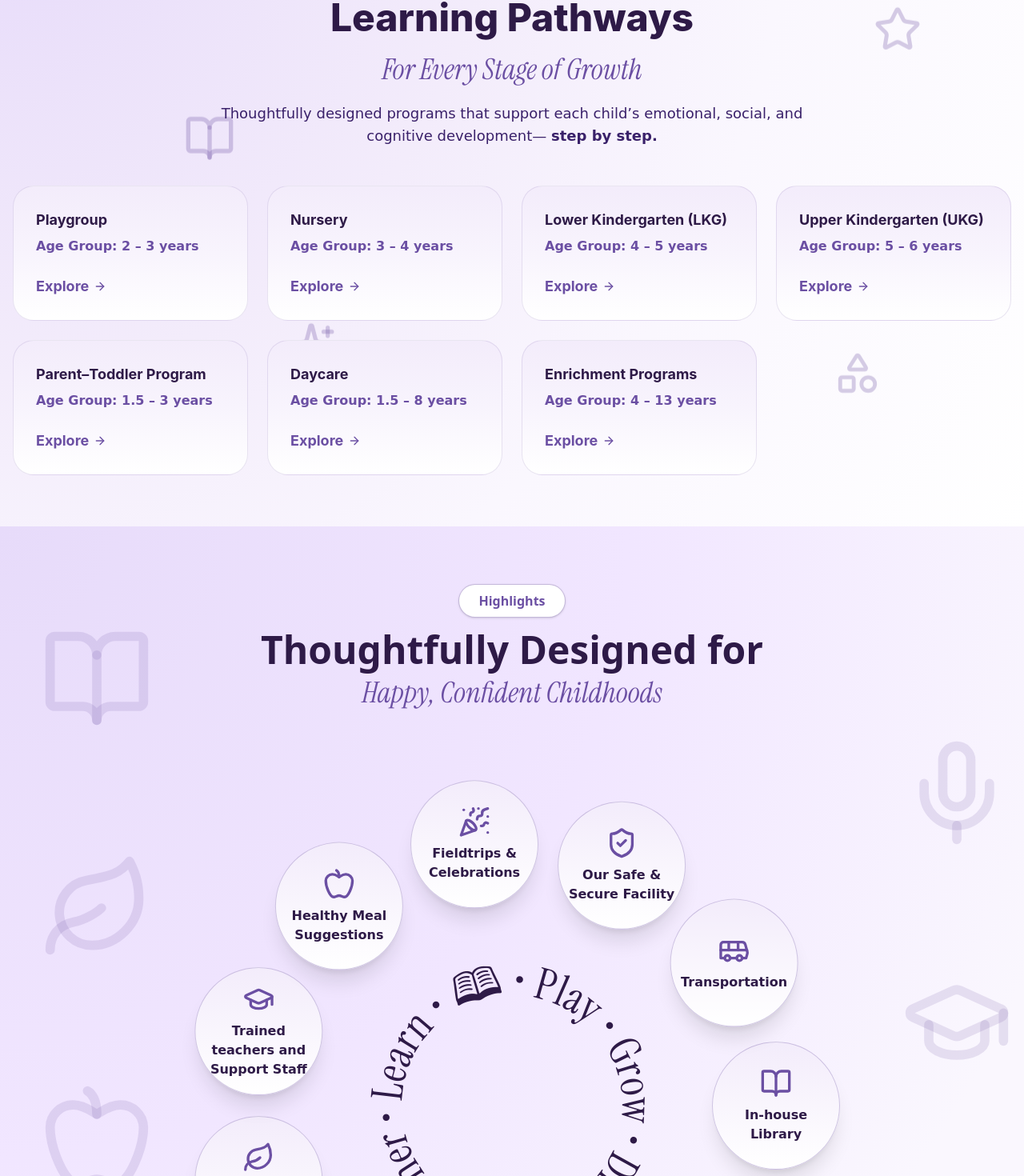
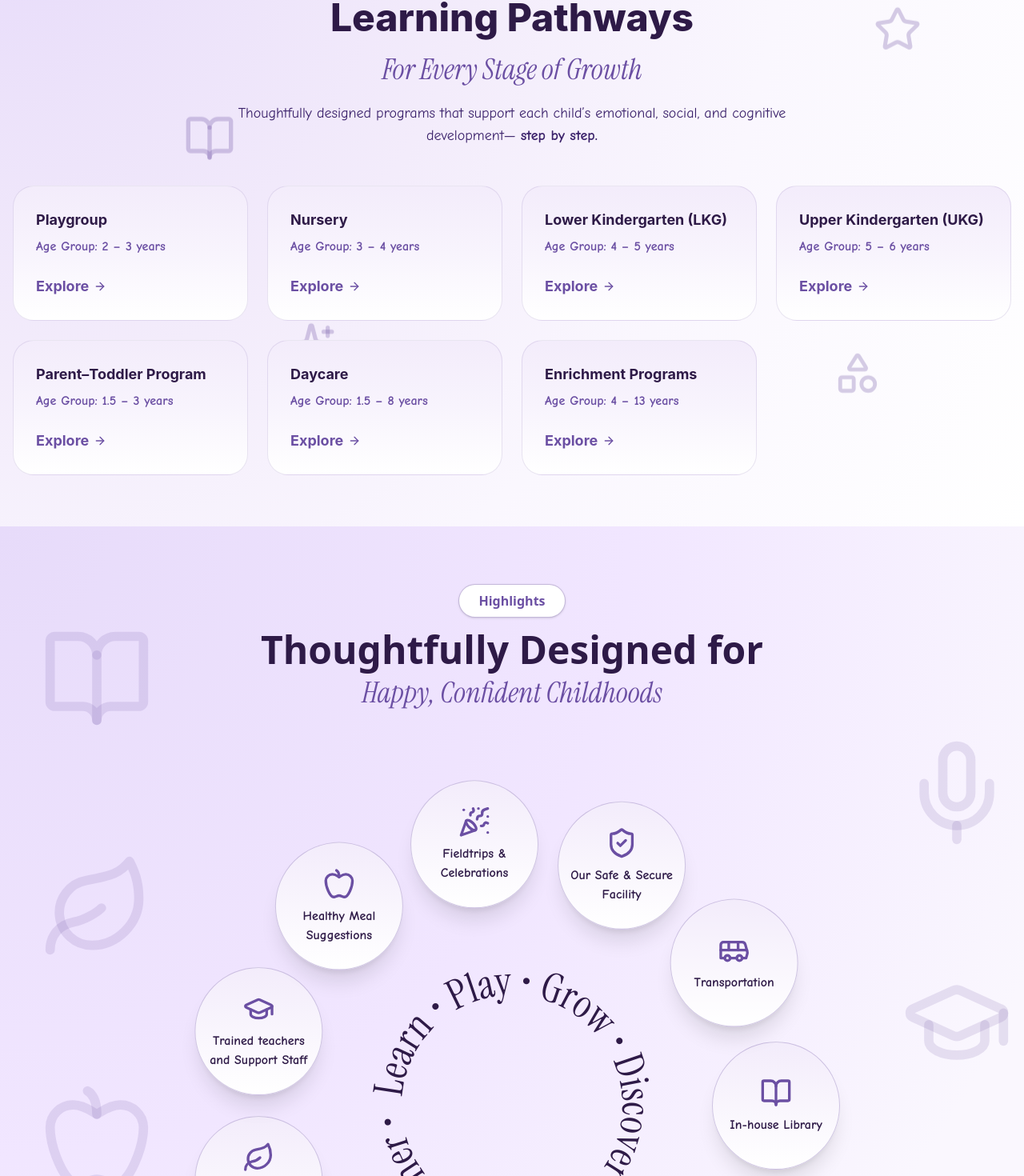
Before and after one commit to dfordivyansh/vediquepreschool, a React (Vite) app: page / in a window 1280 px wide. Shown: the part 1992-3462 px from the top of the page at 80% size. Built offline with nearby package versions, Linux system fonts and the light colour scheme; the HTML template or start-up script is replaced by a standard one; a web font is replaced by a local one.

Commit message:
first commit

```diff
--- a/src/components/Highlights.jsx
+++ b/src/components/Highlights.jsx
@@ -17,6 +17,18 @@ import {
 } from "lucide-react";
 
 /* ================= IMPORTANT TERMS ================= */
+const FontLoader = () => (
+  <>
+    <link
+      rel="stylesheet"
+      href="https://fonts.googleapis.com/css2?family=Instrument+Serif:ital@1&display=swap"
+    />
+    <link
+      rel="stylesheet"
+      href="https://fonts.googleapis.com/css2?family=Comic+Neue:wght@400;700&family=Nunito:wght@400;600&display=swap"
+    />
+  </>
+);
 
 const importantTerms = [
   "Vedique",
@@ -128,8 +140,6 @@ const highlights = [
   },
 ];
 
-
-
 /* ================= UTILS ================= */
 
 const applyBold = (text) => {
@@ -183,6 +193,8 @@ const Highlights = () => {
         background:
           "radial-gradient(circle at top left, #E7DBFA 0%, #F1E6FF 45%, #FAF7FE 80%)",
       }}>
+      <FontLoader />
+
       {/* ===== BACKGROUND ICONS ===== */}
       {[BookOpen, Mic, Leaf, GraduationCap, Apple, ShieldCheck].map(
         (Icon, i) => (
@@ -195,9 +207,8 @@ const Highlights = () => {
             }}
             size={window.innerWidth < 768 ? 70 : 140}
           />
-  )
+        ),
       )}
-
 
       {/* ===== HEADER ===== */}
       <div className="text-center max-w-4xl mx-auto mb-24">
@@ -234,11 +245,11 @@ const Highlights = () => {
 
           <text
             fill="#2E1A47"
-            fontSize="35"
+            fontSize="33"
             fontFamily="Instrument Serif, serif"
             textAnchor="middle">
             <textPath href="#circleText" startOffset="50%">
-              Learn • 🕮 • Play • Grow • Discover • Together •
+                Learn • Play • Grow • Discover • Shine • Together •
             </textPath>
           </text>
         </svg>
@@ -263,7 +274,10 @@ const Highlights = () => {
                 className="w-40 h-40 rounded-full bg-gradient-to-b from-[#F3ECFB] to-white
                 border border-[#6B4FA3]/30 shadow-xl flex flex-col items-center justify-center
                 text-center cursor-pointer transition-transform duration-300 hover:scale-110"
-                style={{ fontFamily: "Comic Sans MS, cursive" }}>
+                style={{
+                  fontFamily: "'Comic Neue', 'Nunito', sans-serif",
+                  fontStyle: "normal",
+                }}>
                 <Icon size={40} className="text-[#6B4FA3]" />
                 <p className="mt-2 text-base font-bold text-[#2E1A47] px-3">
                   {item.title}
@@ -287,11 +301,11 @@ const Highlights = () => {
             </defs>
             <text
               fill="#2E1A47"
-              fontSize="35"
+              fontSize="33"
               fontFamily="Instrument Serif, serif"
               textAnchor="middle">
               <textPath href="#circleTextMobile" startOffset="50%">
-                Learn • 🕮 • Play • Grow • Discover • Together •
+                Learn • Play • Grow • Discover • Shine • Together •
               </textPath>
             </text>
           </svg>
@@ -322,7 +336,10 @@ const Highlights = () => {
                 border border-[#6B4FA3]/25 shadow-lg flex flex-col items-center justify-center
                 text-center cursor-pointer transition-transform duration-300
                 active:scale-95 hover:scale-105"
-                      style={{ fontFamily: "Comic Sans MS, cursive" }}>
+                      style={{
+                        fontFamily: "'Comic Neue', 'Nunito', sans-serif",
+                        fontStyle: "normal",
+                      }}>
                       <Icon size={36} className="text-[#6B4FA3]" />
                       <p className="mt-2 text-[18px] font-bold text-[#2E1A47] px-3">
                         {item.title}
@@ -419,7 +436,10 @@ const Highlights = () => {
 
             <div
               className="space-y-4 text-[#3A216A] text-xl"
-              style={{ fontFamily: "Comic Sans MS, cursive" }}
+              style={{
+                fontFamily: "'Comic Neue', 'Nunito', sans-serif",
+                fontStyle: "normal",
+              }}
               dangerouslySetInnerHTML={{
                 __html: highlights[active].text
                   .map((p) => `<p>${applyBold(p)}</p>`)
--- a/src/components/OurPrograms.jsx
+++ b/src/components/OurPrograms.jsx
@@ -3,21 +3,43 @@ import { ArrowRight, Sparkles, Star, BookOpen, Shapes } from "lucide-react";
 
 /* External font */
 const FontLoader = () => (
-  <link
-    rel="stylesheet"
-    href="https://fonts.googleapis.com/css2?family=Instrument+Serif:ital@1&display=swap"
-  />
+  <>
+    <link
+      rel="stylesheet"
+      href="https://fonts.googleapis.com/css2?family=Instrument+Serif:ital@1&display=swap"
+    />
+    <link
+      rel="stylesheet"
+      href="https://fonts.googleapis.com/css2?family=Comic+Neue:wght@400;700&family=Nunito:wght@400;600&display=swap"
+    />
+  </>
 );
 
 /* Program Data */
 const programs = [
   { title: "Playgroup", age: "2 – 3 years", link: "/programs/playgroup" },
   { title: "Nursery", age: "3 – 4 years", link: "/programs/nursery" },
-  { title: "Lower Kindergarten (LKG)", age: "4 – 5 years", link: "/programs/lkg" },
-  { title: "Upper Kindergarten (UKG)", age: "5 – 6 years", link: "/programs/ukg" },
-  { title: "Parent–Toddler Program", age: "1.5 – 3 years", link: "/programs/parent-toddler" },
+  {
+    title: "Lower Kindergarten (LKG)",
+    age: "4 – 5 years",
+    link: "/programs/lkg",
+  },
+  {
+    title: "Upper Kindergarten (UKG)",
+    age: "5 – 6 years",
+    link: "/programs/ukg",
+  },
+  {
+    title: "Parent–Toddler Program",
+    age: "1.5 – 3 years",
+    link: "/programs/parent-toddler",
+  },
   { title: "Daycare", age: "1.5 – 8 years", link: "/programs/daycare" },
-  { title: "Enrichment Programs", age: "4 – 13 years", link: "/programs/enrichment" },
+  {
+    title: "Enrichment Programs",
+    age: "4 – 13 years",
+    link: "/programs/enrichment",
+  },
 ];
 
 const OurPrograms = () => {
@@ -32,7 +54,7 @@ const OurPrograms = () => {
           observer.disconnect();
         }
       },
-      { threshold: 0.15 }
+      { threshold: 0.15 },
     );
 
     if (sectionRef.current) observer.observe(sectionRef.current);
@@ -99,40 +121,62 @@ const OurPrograms = () => {
             "radial-gradient(circle at top left, #E7DBFA 0%, #F3ECFB 40%, #FAF7FE 65%, #FFFFFF 100%)",
           fontFamily: "Inter, sans-serif",
           overflow: "hidden",
-        }}
-      >
+        }}>
         {/* ===== Background Icons ===== */}
-        <Sparkles size={70} className="bg-icon" style={{ top: "8%", left: "6%" }} />
-        <Star size={60} className="bg-icon" style={{ top: "18%", right: "10%" }} />
-        <BookOpen size={64} className="bg-icon" style={{ top: "35%", left: "18%" }} />
-        <Shapes size={58} className="bg-icon" style={{ bottom: "20%", right: "14%" }} />
-        <Sparkles size={62} className="bg-icon" style={{ bottom: "24%", left: "28%" }} />
+        <Sparkles
+          size={70}
+          className="bg-icon"
+          style={{ top: "8%", left: "6%" }}
+        />
+        <Star
+          size={60}
+          className="bg-icon"
+          style={{ top: "18%", right: "10%" }}
+        />
+        <BookOpen
+          size={64}
+          className="bg-icon"
+          style={{ top: "35%", left: "18%" }}
+        />
+        <Shapes
+          size={58}
+          className="bg-icon"
+          style={{ bottom: "20%", right: "14%" }}
+        />
+        <Sparkles
+          size={62}
+          className="bg-icon"
+          style={{ bottom: "24%", left: "28%" }}
+        />
 
         <div className="max-w-7xl mx-auto relative z-10">
-
           {/* Header */}
-          <div className={`text-center mb-12 fade-soft ${visible ? "show" : ""}`}>
-            <p className="inline-block mb-4 px-6 py-2 rounded-full text-base font-bold
+          <div
+            className={`text-center mb-12 fade-soft ${visible ? "show" : ""}`}>
+            <p
+              className="inline-block mb-4 px-6 py-2 rounded-full text-base font-bold
               border border-[#6B4FA3]/40 text-[#6B4FA3] bg-white shadow-sm">
               Our Programs
             </p>
 
-            <h2 className="text-[#2E1A47] text-3xl sm:text-4xl md:text-5xl
+            <h2
+              className="text-[#2E1A47] text-3xl sm:text-4xl md:text-5xl
               font-extrabold leading-tight mb-4">
               Learning Pathways
               <br />
               <span
                 className="font-light italic text-2xl sm:text-3xl md:text-4xl text-[#6B4FA3]"
-                style={{ fontFamily: "'Instrument Serif', serif" }}
-              >
+                style={{ fontFamily: "'Instrument Serif', serif" }}>
                 For Every Stage of Growth
               </span>
             </h2>
 
             <p
               className="text-[#3A216A] max-w-3xl mx-auto text-base sm:text-lg"
-              style={{ fontFamily: "'Comic Sans MS', cursive" }}
-            >
+              style={{
+                fontFamily: "'Comic Neue', 'Nunito', sans-serif",
+                fontStyle: "normal",
+              }}>
               Thoughtfully designed programs that support each child’s
               emotional, social, and cognitive development— <b>step by step.</b>
             </p>
@@ -141,8 +185,7 @@ const OurPrograms = () => {
           {/* Programs Grid */}
           <div
             className={`grid grid-cols-1 sm:grid-cols-2 lg:grid-cols-4
-            gap-6 fade-soft ${visible ? "show" : ""}`}
-          >
+            gap-6 fade-soft ${visible ? "show" : ""}`}>
             {programs.map((program, index) => (
               <a
                 key={index}
@@ -152,17 +195,18 @@ const OurPrograms = () => {
                 border border-[#6B4FA3]/15
                 transition-all duration-300
                 hover:shadow-xl hover:-translate-y-1
-                flex flex-col justify-between"
-              >
+                flex flex-col justify-between">
                 <div>
                   <h3 className="text-[18px] font-bold text-[#2E1A47] mb-2">
                     {program.title}
                   </h3>
 
                   <p
-                    className="text-[#6B4FA3] font-semibold text-[16px]"
-                    style={{ fontFamily: "'Comic Sans MS', cursive" }}
-                  >
+                    className="text-[#6B4FA3] font-bold text-[16px]"
+                    style={{
+                      fontFamily: "'Comic Neue', 'Nunito', sans-serif",
+                      fontStyle: "normal",
+                    }}>
                     Age Group: {program.age}
                   </p>
                 </div>
@@ -174,7 +218,6 @@ const OurPrograms = () => {
               </a>
             ))}
           </div>
-
         </div>
       </section>
     </>
```
Lines whose indentation alone changed are shown as unchanged.
